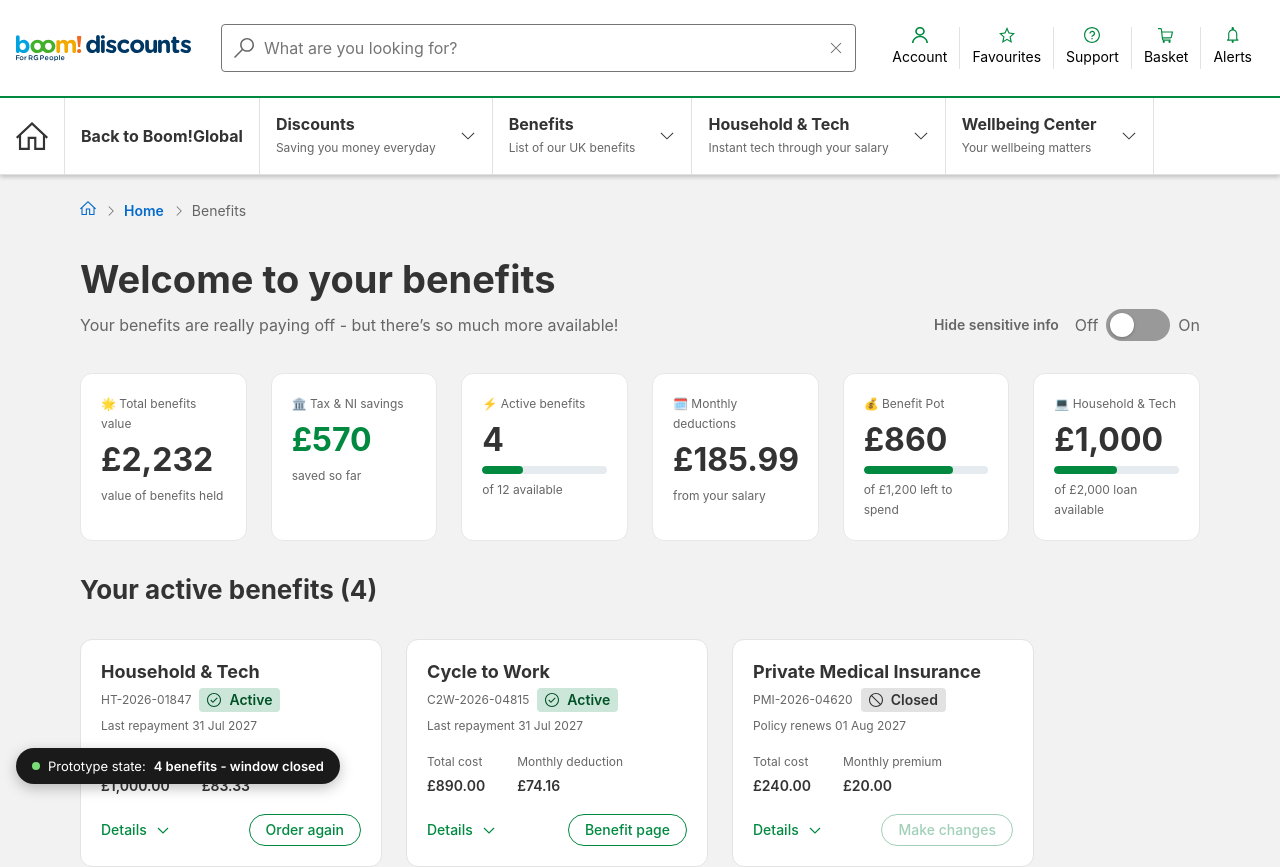
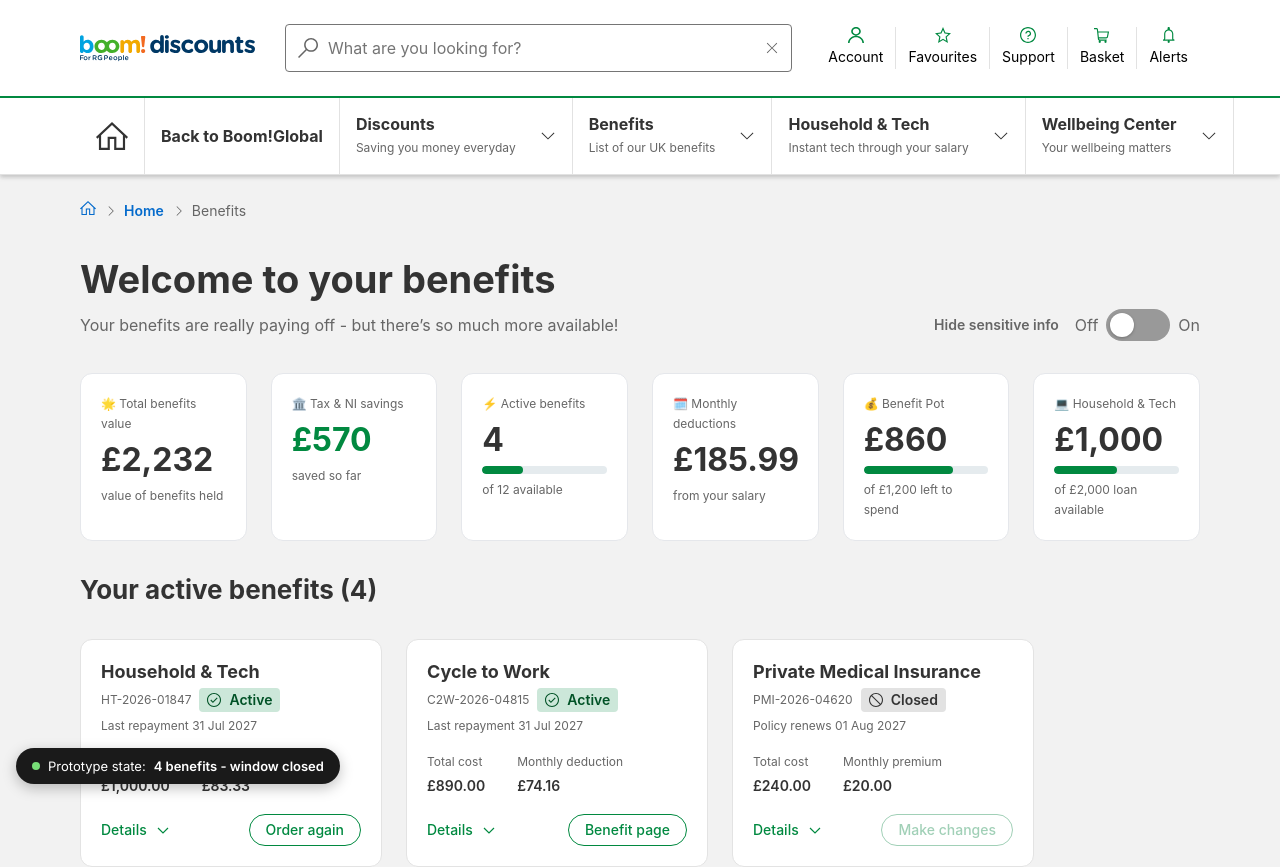
Before and after one commit to DaveGeorgeDesign/smartpay-benefits-landing-prototype, a React (Vite) app: page / in a window 1280 px wide. Shown: the top 867 px of the page. Built offline with nearby package versions, Linux system fonts and the light colour scheme.

Commit message:
Constrain header and nav content to the main content width
Co-Authored-By: Claude Opus 5.5 (1M context) <noreply@anthropic.com>

```diff
--- a/src/styles.css
+++ b/src/styles.css
@@ -41,6 +41,7 @@ img { display: block; }
 
 /* ---------- Header ---------- */
 .header {
+  --header-pad: max(var(--page-pad), calc((100% - 1280px) / 2));
   position: relative;
   z-index: 2;
   filter: drop-shadow(0 2px 2px rgba(0, 0, 0, 0.07)) drop-shadow(0 3px 2px rgba(0, 0, 0, 0.06)) drop-shadow(0 1px 2.5px rgba(0, 0, 0, 0.1));
@@ -53,7 +54,7 @@ img { display: block; }
   align-items: center;
   justify-content: space-between;
   gap: 24px;
-  padding: 24px 16px;
+  padding: 24px var(--header-pad);
   background: #fff;
   border-bottom: 2px solid var(--green);
 }
@@ -114,7 +115,9 @@ img { display: block; }
   display: flex;
   align-items: stretch;
   overflow-x: auto;
+  padding: 0 var(--header-pad);
   background: #fff;
+  border-bottom: 1px solid var(--black-15);
 }
 
 .nav-home,
@@ -123,7 +126,6 @@ img { display: block; }
   display: flex;
   align-items: center;
   background: #fff;
-  border-bottom: 1px solid var(--black-15);
 }
 
 .nav-home { padding: 14px 16px; flex-shrink: 0; }
@@ -142,7 +144,7 @@ img { display: block; }
 .nav-title { font-weight: 700; font-size: 16px; line-height: 20px; color: var(--text-primary); white-space: nowrap; }
 .nav-subtitle { font-size: 12px; color: var(--text-secondary); white-space: nowrap; }
 
-.nav-fill { flex: 1; min-width: 200px; border-left: 1px solid var(--black-15); }
+.nav-fill { flex: 1; min-width: 0; border-left: 1px solid var(--black-15); }
 
 /* ---------- Content ---------- */
 .content { background: var(--bg-dark); padding: 24px var(--page-pad) 80px; }
```
